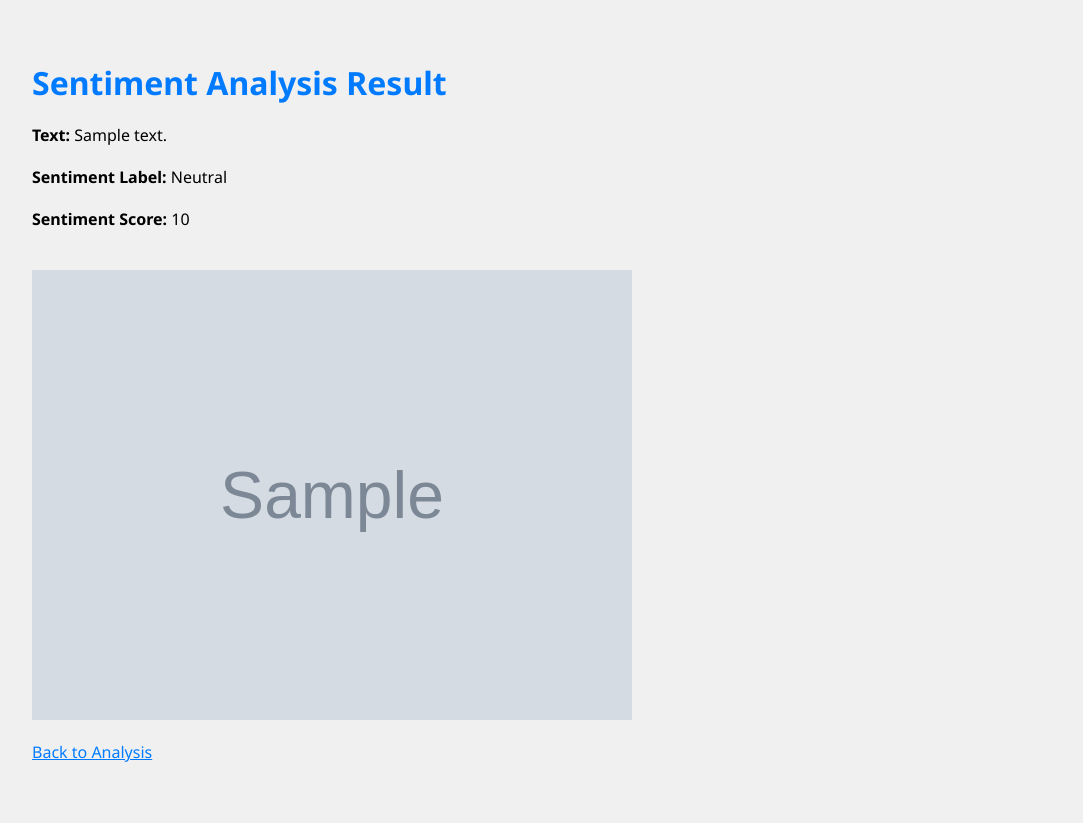
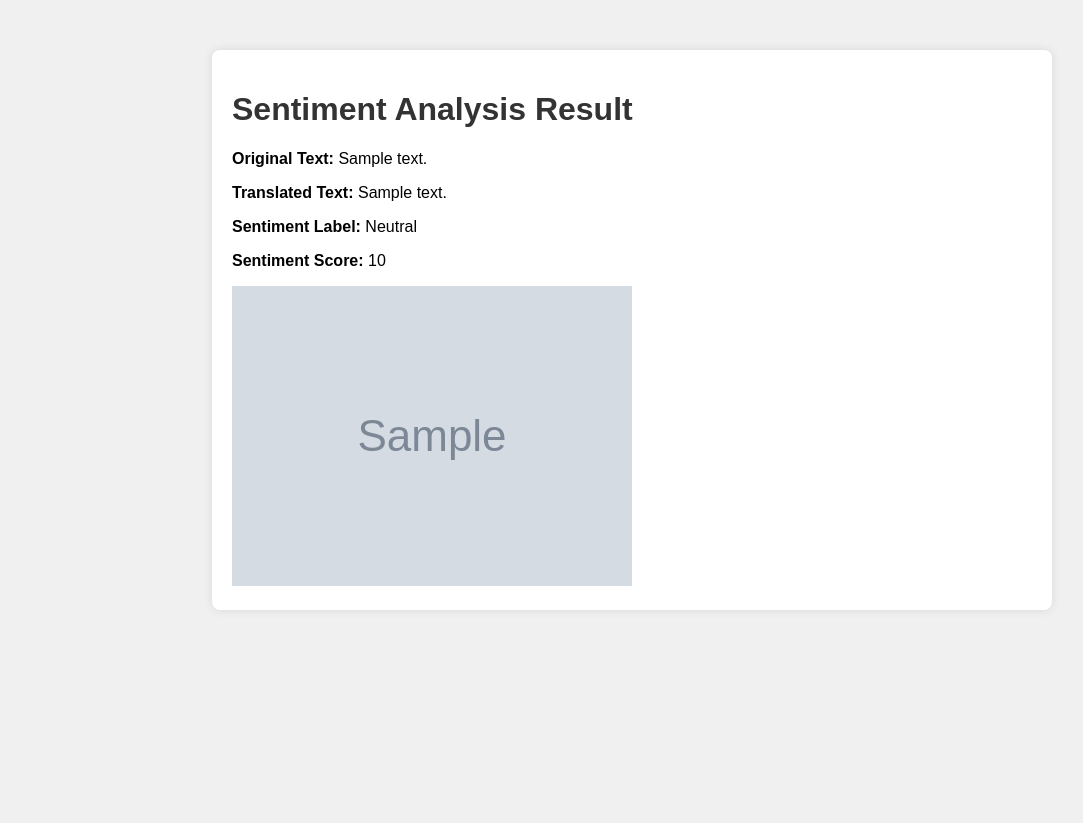
Before and after one commit to imgowthamg/textvibeanalyzer, a Django app: template sentiment_analyzer/templates/sentiment_analyzer/result.html in a window 1280 px wide. Shown: the whole page, without its empty margins (8-1091 px from the left). After the commit the page ends 800 px from the top, so only its background shows below. Run offline with Django 3.2, Linux system fonts and the light colour scheme; the template is opened without the code that fills it: most values are stand-ins (such as "Sample title", 1, 10 or a date in 2020).

Commit message:
Update result.html

```diff
--- a/sentiment_analyzer/templates/sentiment_analyzer/result.html
+++ b/sentiment_analyzer/templates/sentiment_analyzer/result.html
@@ -1,58 +1,19 @@
+<!-- sentiment_analyzer/templates/sentiment_analyzer/result.html -->
 {% load static %}
 <!DOCTYPE html>
 <html lang="en">
 <head>
     <link rel="stylesheet" type="text/css" href="{% static 'styles.css' %}">
-    <meta charset="UTF-8">
-    <meta http-equiv="X-UA-Compatible" content="IE=edge">
-    <meta name="viewport" content="width=device-width, initial-scale=1.0">
     <title>Sentiment Analysis Result</title>
-    <!-- Include the <link> tags for Google Fonts -->
-    <link rel="preconnect" href="https://fonts.googleapis.com">
-    <link rel="preconnect" href="https://fonts.gstatic.com" crossorigin>
-    <link href="https://fonts.googleapis.com/css2?family=Noto+Sans:ital,wght@0,400;0,700;1,400;1,700&display=swap" rel="stylesheet">
-    <!-- Add your CSS styles here -->
-    <style>
-        body {
-            font-family: 'Noto Sans', sans-serif; /* Apply Noto Sans as the default font */
-            margin: 20px;
-            padding: 20px;
-            background-color: #f0f0f0;
-        }
-
-        h1 {
-            color: #007BFF;
-            margin-bottom: 20px;
-        }
-
-        p {
-            margin-bottom: 20px;
-        }
-
-        strong {
-            font-weight: bold;
-        }
-
-        img {
-            width: 100%;
-            max-width: 600px;
-            height: auto;
-            margin-top: 20px;
-        }
-
-        a {
-            color: #007BFF;
-        }
-    </style>
 </head>
 <body>
-    <h1>Sentiment Analysis Result</h1>
-    <p><strong>Text:</strong> {{ text }}</p>
-    <p><strong>Sentiment Label:</strong> {% if sentiment_label > 0 %}Positive{% elif sentiment_label < 0 %}Negative{% else %}Neutral{% endif %}</p>
-    <p><strong>Sentiment Score:</strong> {{ sentiment_score }}</p>
-
-    <!-- Add more details or visual indicators here -->
-    <img src="{{ wordcloud_image_url }}" alt="Word Cloud">
-    <p><a href="{% url 'analyze_sentiment' %}">Back to Analysis</a></p>
+    <div class="container">
+        <h1>Sentiment Analysis Result</h1>
+        <p><strong>Original Text:</strong> {{ original_text }}</p>
+        <p><strong>Translated Text:</strong> {{ translated_text }}</p>
+        <p><strong>Sentiment Label:</strong> {% if sentiment_label > 0 %}Positive{% elif sentiment_label < 0 %}Negative{% else %}Neutral{% endif %}</p>
+        <p><strong>Sentiment Score:</strong> {{ sentiment_score }}</p>
+        <img src="{{ wordcloud_image_url }}" alt="Word Cloud">
+    </div>
 </body>
 </html>
```
